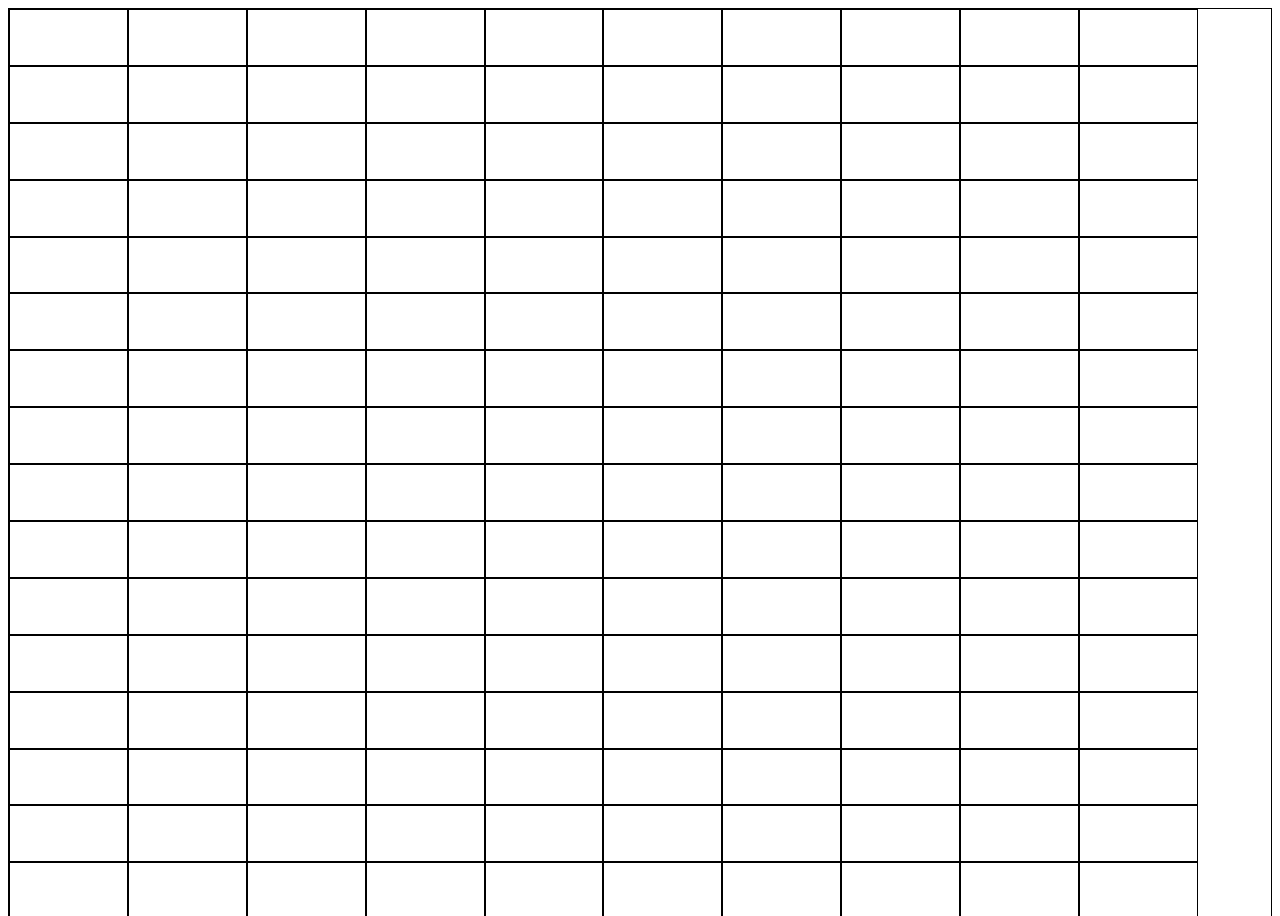
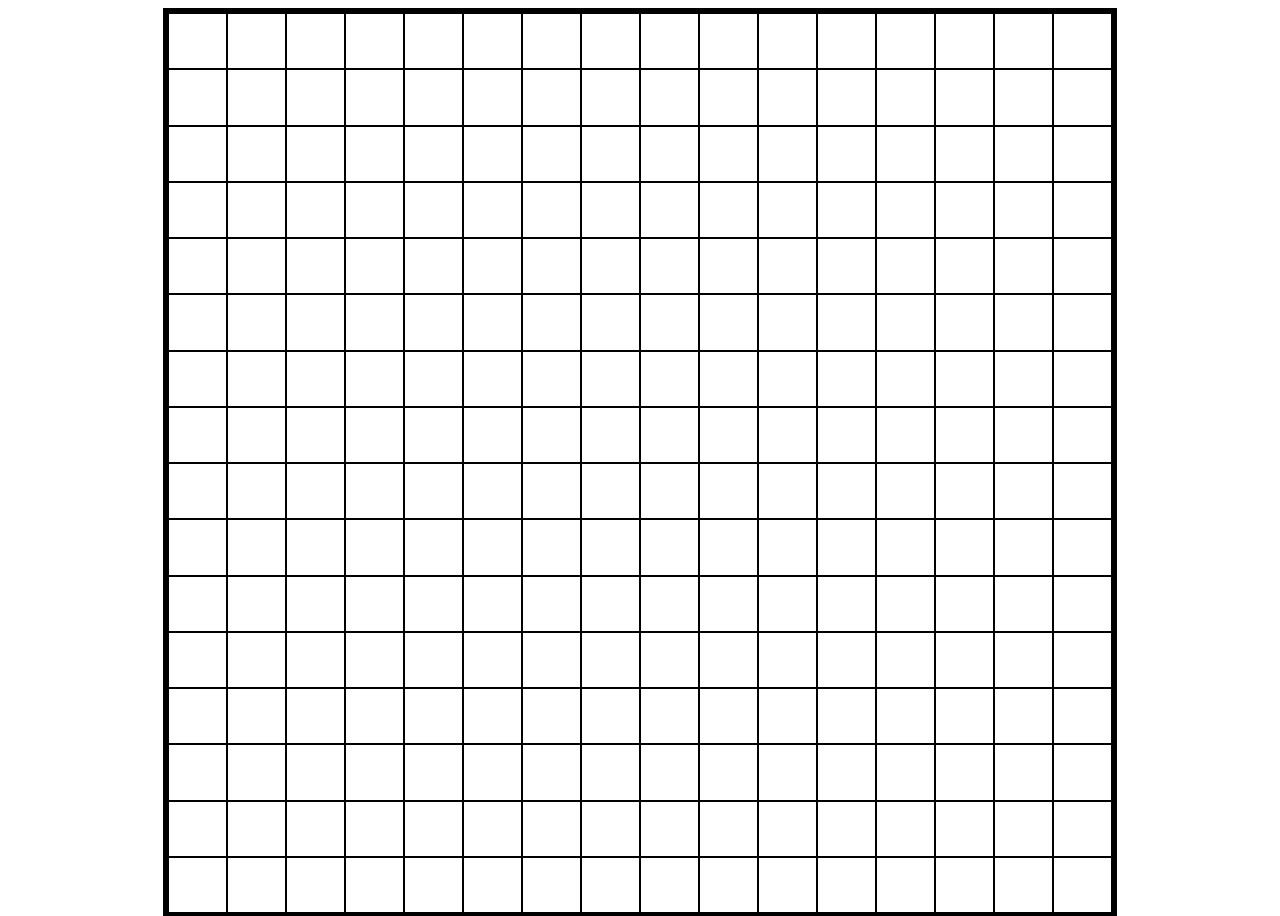
Before and after one commit to Seryoyo/curly-octo-rotary-phone, a plain HTML site: page index.html in a window 1280 px wide. Shown: the top 916 px of the page. Drawn offline with Linux system fonts and the light colour scheme.

Commit message:
add max widths/heights and center grid out

```diff
--- a/style.css
+++ b/style.css
@@ -1,15 +1,31 @@
+body {
+    display: flex;
+    justify-content: center;
+    align-self: center;
+
+}
+
 div {
     border: 1px solid black;
-    min-height: 54.9px;
-    min-width: 116.89px;
     display: flex;
+    min-width: 57px;
+    max-height: 57px;
     flex-direction:row;
     flex-wrap: wrap;
+    margin: 0;
+    padding: 0;
+
+
 }
 
-.container {
+#container {
     margin: 0;
     padding: 0;
-    border: 5px solid red;
+    border: 5px solid black;
+    min-width: 100px;
+    max-width: 944px;
+    min-height: 900px;
+    display: flex;
+
 
 }
```
